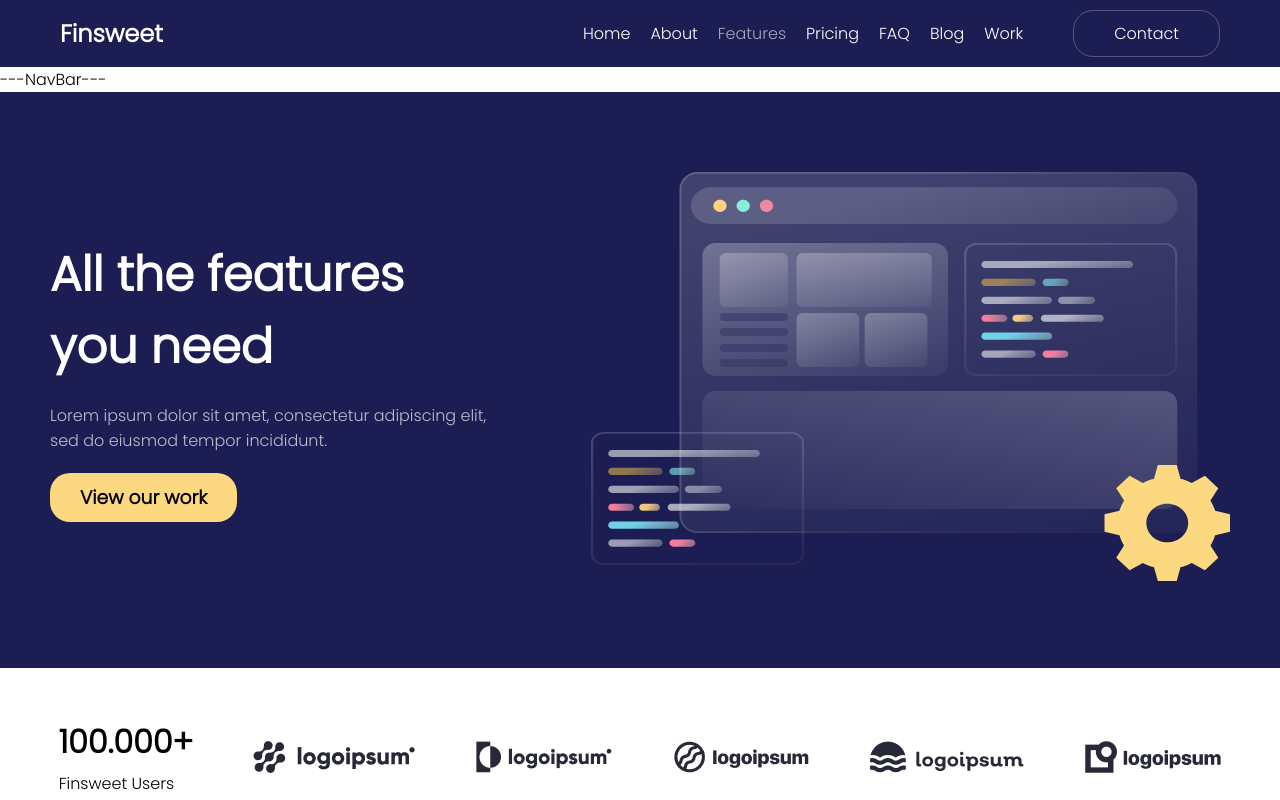
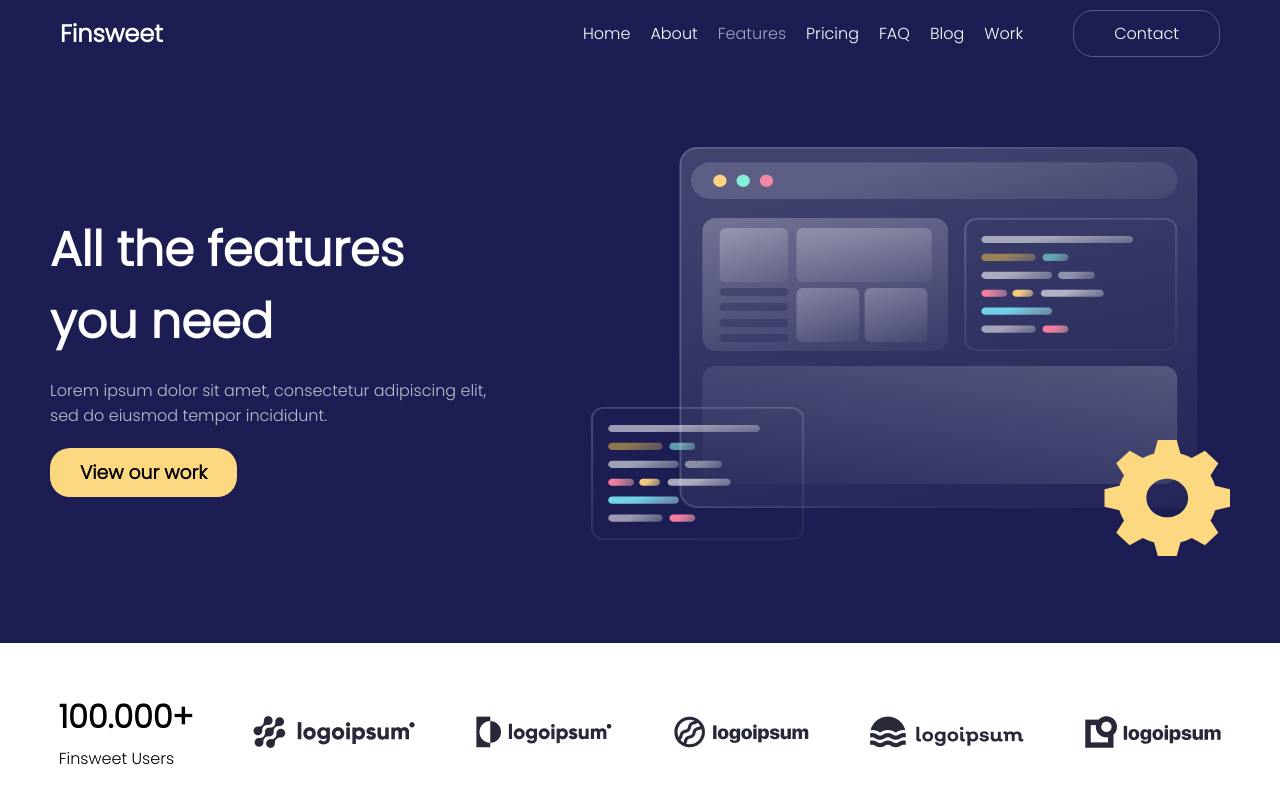
Before and after one commit to Shakhmurad7/finsweet, a React (Vite) app: page /Features in a window 1280 px wide. Shown: the top 800 px of the page. Built offline with nearby package versions, Linux system fonts and the light colour scheme.

Commit message:
add item

```diff
--- a/src/NavbarMetodlar/Blog/Blog.module.css
+++ b/src/NavbarMetodlar/Blog/Blog.module.css
@@ -58,3 +58,9 @@
         font-size: 28px;
     }
 }
+@media(max-width:820px){
+
+    .BlogPage-container{
+        justify-content: center;
+    }
+}
--- a/src/NavbarMetodlar/Features/Features.jsx
+++ b/src/NavbarMetodlar/Features/Features.jsx
@@ -11,7 +11,7 @@ function Features() {
   return (
     <PageContainer>
 
-        ---NavBar---
+        {/* ---NavBar--- */}
         <div className={style['Navbar']}>
         <nav>
         <div className="Big-container">
--- a/src/NavbarMetodlar/HomePage/Style.css
+++ b/src/NavbarMetodlar/HomePage/Style.css
@@ -671,7 +671,8 @@ footer {
     font-size: 2rem;
   }
 }
-@media (max-width: 790px) {
+@media (max-width:850px){
+
   .header-top-right{
       gap: 0;
   }
@@ -713,6 +714,8 @@ footer {
   .menu-icon {
   display: block;
   }
+}
+@media (max-width: 790px) {
   .project-right {
     display: flex;
     gap: 30px;
--- a/vite.config.js
+++ b/vite.config.js
@@ -4,4 +4,5 @@ import react from "@vitejs/plugin-react";
 // https://vitejs.dev/config/
 export default defineConfig({
   plugins: [react()],
+  server:{open :true}
 });
```
Lines whose indentation alone changed are shown as unchanged.
